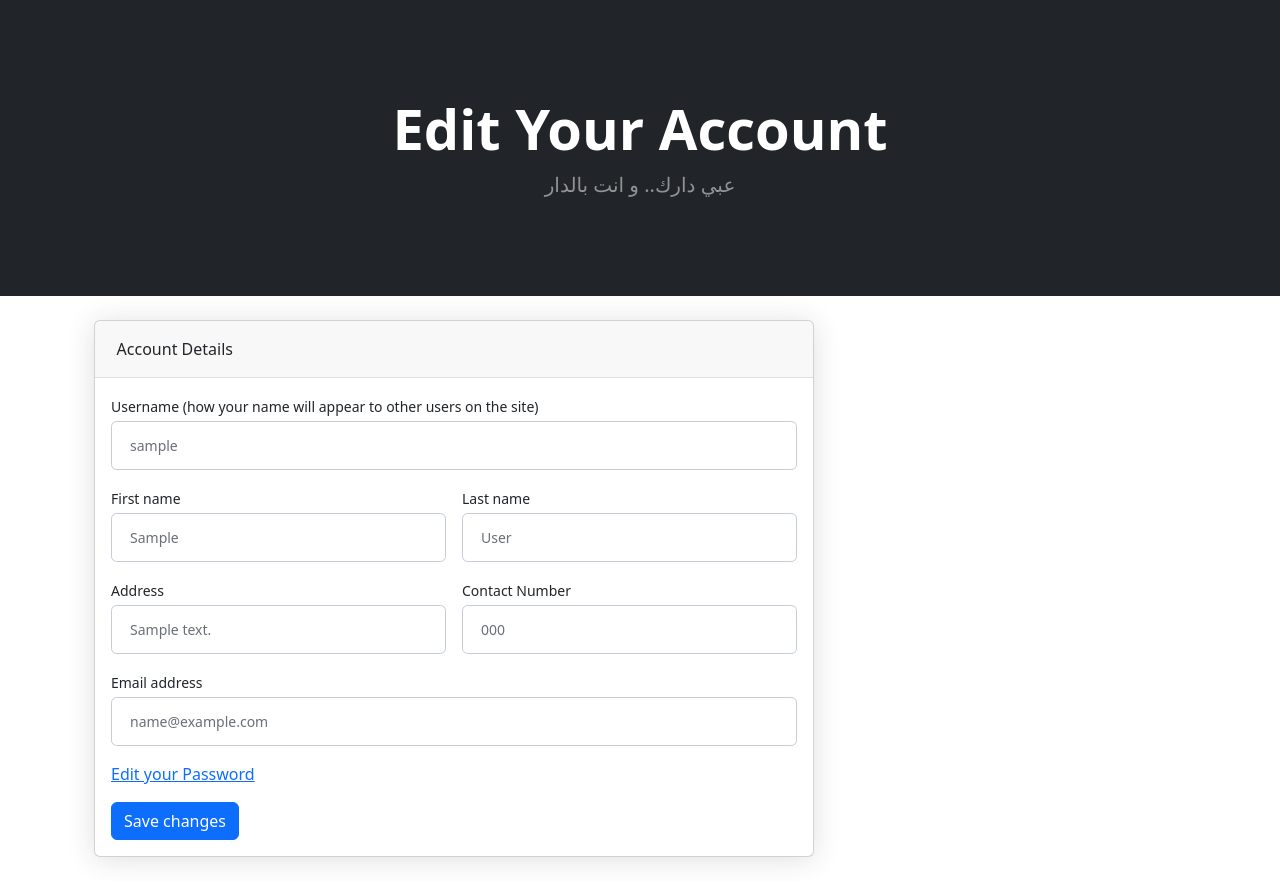
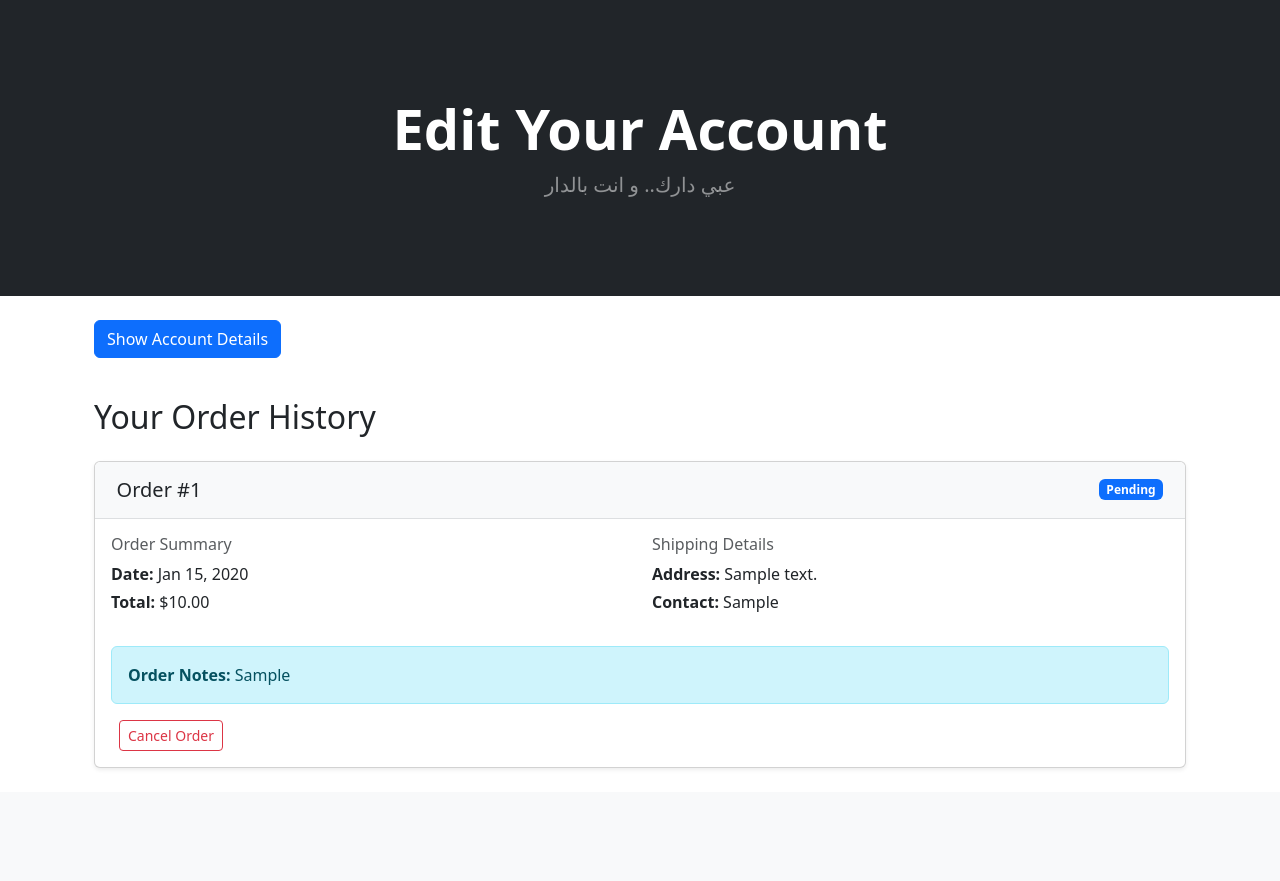
Before and after one commit to eyasq/django-dukkan, a Django app: page /account in a window 1280 px wide. Shown: the part 147-1028 px from the top of the page. After the commit the page ends 915 px from the top, so only its background shows below. Run offline with Django 5.2, Linux system fonts and the light colour scheme; a user stored in the database is signed in; tables that the repository leaves empty hold one stand-in row (values such as "Sample post"); one stand-in notice (Sample message) is shown.

Commit message:
finalized account editing

```diff
--- a/alnaser/templates/account.html
+++ b/alnaser/templates/account.html
@@ -57,60 +57,153 @@
         </style>
         <!-- Section-->
         <div class="container-xl px-4 mt-4">
+            <!-- Button/Link to toggle the collapse -->
+            <button class="btn btn-primary mb-3" type="button" data-bs-toggle="collapse" data-bs-target="#accountDetailsCollapse" aria-expanded="false" aria-controls="accountDetailsCollapse">
+                Show Account Details
+            </button>
+
+            <!-- Collapsible content -->
+            <div class="collapse" id="accountDetailsCollapse">
                 <div class="row">
                     <div class="col-xl-8">
                         <!-- Account details card-->
                         <div class="card mb-4">
-                        <div class="card-header">Account Details</div>
+                            <div class="card-header" data-bs-toggle="collapse" data-bs-target="#accountDetailsCollapse" style="cursor: pointer;">
+                                Account Details
+                            </div>
                             <div class="card-body">
                                 <form method="post" action="/account/edit">
                                     {% csrf_token %}
-                                <!-- Form Group (username)-->
+
+                                    <!-- Username Field -->
                                     <div class="mb-3">
-                                    <label class="small mb-1" for="inputUsername">Username (how your name will appear to other users on the site)</label>
-                                    <input class="form-control" id="inputUsername" type="text" placeholder="Enter your username" value="{{user.username}}" name="username">
+                                        <label class="small mb-1" for="inputUsername">Username</label>
+                                        <input class="form-control {% if errors.username %}is-invalid{% endif %}"
+                                               id="inputUsername" name="username" type="text"
+                                               placeholder="Enter your username"
+                                               value="{{ original_values.username|default:user.username }}">
+                                        {% if errors.username %}
+                                            <div class="invalid-feedback">{{ errors.username }}</div>
+                                        {% endif %}
                                     </div>
-                                <!-- Form Row-->
+
+                <!-- Name Fields -->
 <div class="row gx-3 mb-3">
-                                    <!-- Form Group (first name)-->
     <div class="col-md-6">
         <label class="small mb-1" for="inputFirstName">First name</label>
-                                        <input class="form-control" id="inputFirstName" type="text" placeholder="Enter your first name" value="{{user.first_name}}" name="first_name">
+        <input class="form-control" id="inputFirstName" name="first_name" type="text"
+               placeholder="Enter your first name"
+               value="{{ original_values.first_name|default:user.first_name }}">
     </div>
-                                    <!-- Form Group (last name)-->
     <div class="col-md-6">
         <label class="small mb-1" for="inputLastName">Last name</label>
-                                        <input class="form-control" id="inputLastName" type="text" placeholder="Enter your last name" value="{{user.last_name}}" name="last_name">
+        <input class="form-control" id="inputLastName" name="last_name" type="text"
+               placeholder="Enter your last name"
+               value="{{ original_values.last_name|default:user.last_name }}">
     </div>
 </div>
-                                <!-- Form Row        -->
+
+<!-- Address and Phone -->
 <div class="row gx-3 mb-3">
-                                    <!-- Form Group (organization name)-->
     <div class="col-md-6">
-                                        <label class="small mb-1" for="inputOrgName">Address</label>
-                                        <input class="form-control" id="inputOrgName" type="text" placeholder="Enter your organization name" value="{{customer.address}}" name="address">
+        <label class="small mb-1" for="inputAddress">Address</label>
+        <input class="form-control {% if errors.address %}is-invalid{% endif %}"
+               id="inputAddress" name="address" type="text"
+               placeholder="Enter your address"
+               value="{{ original_values.address|default:user.customer.address }}">
+        {% if errors.address %}
+            <div class="invalid-feedback">{{ errors.address }}</div>
+        {% endif %}
     </div>
-                                    <!-- Form Group (location)-->
     <div class="col-md-6">
-                                        <label class="small mb-1" for="inputLocation">Contact Number</label>
-                                        <input class="form-control" id="inputLocation" type="text" placeholder="Enter your number" value="{{customer.phone}}" name="phone">
+        <label class="small mb-1" for="inputPhone">Contact Number</label>
+        <input class="form-control {% if errors.phone %}is-invalid{% endif %}"
+               id="inputPhone" name="phone" type="text"
+               placeholder="Enter your number"
+               value="{{ original_values.phone|default:user.customer.phone }}">
+        {% if errors.phone %}
+            <div class="invalid-feedback">{{ errors.phone }}</div>
+        {% endif %}
     </div>
 </div>
-                                <!-- Form Group (email address)-->
+
+<!-- Email -->
 <div class="mb-3">
-                                    <label class="small mb-1" for="inputEmailAddress">Email address</label>
-                                    <input class="form-control" id="inputEmailAddress" type="email" placeholder="Enter your email address" value="{{user.email}}" name="email">
+    <label class="small mb-1" for="inputEmail">Email address</label>
+    <input class="form-control {% if errors.email %}is-invalid{% endif %}"
+           id="inputEmail" name="email" type="email"
+           placeholder="Enter your email address"
+           value="{{ original_values.email|default:user.email }}">
+    {% if errors.email %}
+        <div class="invalid-feedback">{{ errors.email }}</div>
+    {% endif %}
 </div>
+
 
                                     <div class="row gx-3 mb-3">
                                         <span><a href="/account/change">Edit your Password</a></span>
                                     </div>
-                                <button class="btn btn-primary" type="button">Save changes</button>
+                                    <button class="btn btn-primary" type="submit">Save changes</button>
                                 </form>
                             </div>
                         </div>
                     </div>
                 </div>
             </div>
+        </div>
+        {% if orders %}
+        <div class="container-xl px-4 mt-4">
+            <h2 class="mb-4">Your Order History</h2>
 
+            {% for order in orders %}
+            <div class="card mb-4 shadow-sm">
+                <div class="card-header bg-light d-flex justify-content-between align-items-center">
+                    <h5 class="mb-0">Order #{{ order.id }}</h5>
+                    <span class="badge
+                        {% if order.status == 'delivered' %}bg-success
+                        {% elif order.status == 'cancelled' %}bg-danger
+                        {% else %}bg-primary{% endif %}">
+                        {{ order.get_status_display }}
+                    </span>
+                </div>
+
+                <div class="card-body">
+                    <div class="row">
+                        <div class="col-md-6">
+                            <div class="mb-3">
+                                <h6 class="text-muted">Order Summary</h6>
+                                <p class="mb-1"><strong>Date:</strong> {{ order.created_at|date:"M d, Y" }}</p>
+                                <p class="mb-1"><strong>Total:</strong> ${{ order.total_price }}</p>
+                            </div>
+                        </div>
+
+                        <div class="col-md-6">
+                            <div class="mb-3">
+                                <h6 class="text-muted">Shipping Details</h6>
+                                <p class="mb-1"><strong>Address:</strong> {{ order.shipping_address }}</p>
+                                <p class="mb-1"><strong>Contact:</strong> {{ order.contact }}</p>
+                            </div>
+                        </div>
+                    </div>
+
+                    {% if order.info %}
+                    <div class="alert alert-info mt-3">
+                        <strong>Order Notes:</strong> {{ order.info }}
+                    </div>
+                    {% endif %}
+
+                    {% if order.status == 'pending' %}
+                    <a href="/order/delete/{{order.id}}" class="btn btn-outline-danger btn-sm ms-2">Cancel Order</a>
+                    {% endif %}
+                </div>
+            </div>
+            {% endfor %}
+        </div>
+        {% else %}
+        <div class="container-xl px-4 mt-4">
+            <div class="alert alert-info">
+                You haven't placed any orders yet.
+            </div>
+        </div>
+        {% endif %}
 {% endblock %}
--- a/alnaser/templates/nav.html
+++ b/alnaser/templates/nav.html
@@ -30,7 +30,7 @@
             {%endif%}
             <form class="d-flex">
                 <button class="btn btn-outline-dark" type="submit">
-                    <a href="/account" style="color:black; text-decoration: none;">
+                    <a href="/cart" style="color:black; text-decoration: none;">
                     <i class="bi-cart-fill me-1"></i>
                     Cart
                     <span class="badge bg-dark text-white ms-1 rounded-pill" id="cart_quantity">{{cart|length}}</span>
--- a/alnaser/urls.py
+++ b/alnaser/urls.py
@@ -28,5 +28,7 @@ urlpatterns = [
     path('products/<int:product_id>', views.product_show),
     path('category/<str:foo>', views.category, name='category'),
     path('account', views.account, name='account'),
-    path('account/edit', views.edit_account, name='edit_account')
+    path('account/edit', views.edit_account, name='edit_account'),
+    path('order/delete/<int:order_id>', views.delete_order, name='delete_order'),
+    path('account/change', views.change_password, name='change_password'),
 ]
--- a/alnaser/views.py
+++ b/alnaser/views.py
@@ -2,7 +2,10 @@ from django.http import HttpResponse
 from django.shortcuts import redirect, render
 from django.contrib.auth import authenticate, login, logout
 from django.contrib import messages
-from alnaser.models import Category, Customer, Product
+from django.contrib.auth.forms import PasswordChangeForm
+from django.contrib.auth import update_session_auth_hash
+
+from alnaser.models import Category, Customer, Order, Product
 from django.contrib.auth.models import User
 from django.contrib.auth.forms import UserCreationForm
 from .forms import SignUpForm
@@ -100,9 +103,12 @@ def category(request, foo):
 def account(request):
     user= request.user
     customer = user.customer
+    orders = customer.orders.all().order_by('-created_at')
+
     context = {
         "user":user,
-        "customer":customer
+        "customer":customer,
+        "orders":orders
     }
 
     return render(request, 'account.html', context)
@@ -110,6 +116,8 @@ def account(request):
 @login_required(login_url='/login')
 @require_POST
 def edit_account(request):
+    user = request.user
+    customer = user.customer
     username = request.POST.get('username')
     first_name = request.POST.get('first_name')
     last_name = request.POST.get('last_name')
@@ -125,5 +133,55 @@ def edit_account(request):
         errors['email'] = 'Email is required'
     elif User.objects.exclude(pk=request.user.pk).filter(email=email).exists():
         errors['email'] = 'Email is already in use'
+    customer_errors = Customer.objects.customer_validator(request.POST, current_user = user)
+    errors.update(customer_errors)
+    if not errors:
+            # Update only changed fields
+        if user.username != username:
+            user.username = username
+        if user.first_name != first_name:
+            user.first_name = first_name
+        if user.last_name != last_name:
+            user.last_name = last_name
+        if user.email != email:
+            user.email = email
+        user.save()
 
-    return render(request, 'account.html', context)
+        if customer.address != address:
+            customer.address = address
+        if customer.phone != phone:
+            customer.phone = phone
+            customer.save()
+
+        messages.success(request, 'Profile updated successfully!')
+        return redirect('/')
+    else:
+        context = {
+                'errors': errors,
+                'original_values': request.POST
+            }
+        return render(request, 'account.html', context)
+
+def delete_order(request, order_id):
+    order = Order.objects.get(id = order_id)
+    order.delete()
+    messages.success(request, 'Order cancelled')
+    return redirect('/')
+
+
+@login_required
+def change_password(request):
+    if request.method == 'POST':
+        form = PasswordChangeForm(request.user, request.POST)
+        if form.is_valid():
+            user = form.save()
+            # Keep the user logged in after password change
+            update_session_auth_hash(request, user)
+            messages.success(request, 'Your password was successfully updated!')
+            return redirect('account')  # Redirect to profile page
+        else:
+            messages.error(request, 'Please correct the error below.')
+    else:
+        form = PasswordChangeForm(request.user)
+
+    return render(request, 'change_password.html', {'form': form})
```
Also changed, not shown: alnaser/models.py (+17 -7 lines), alnaser/templates/change_password.html (added, +74 -0 lines). Lines whose indentation alone changed are shown as unchanged.
